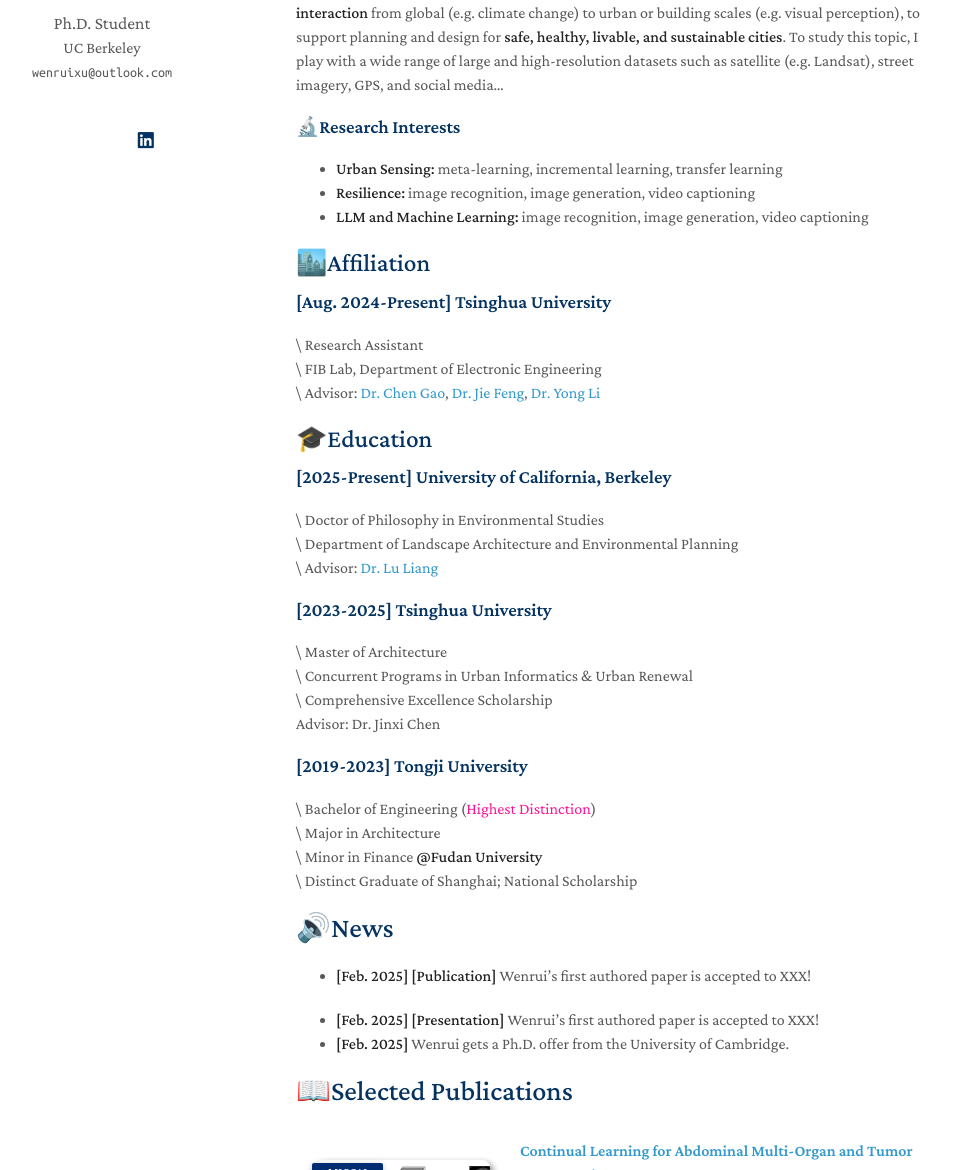
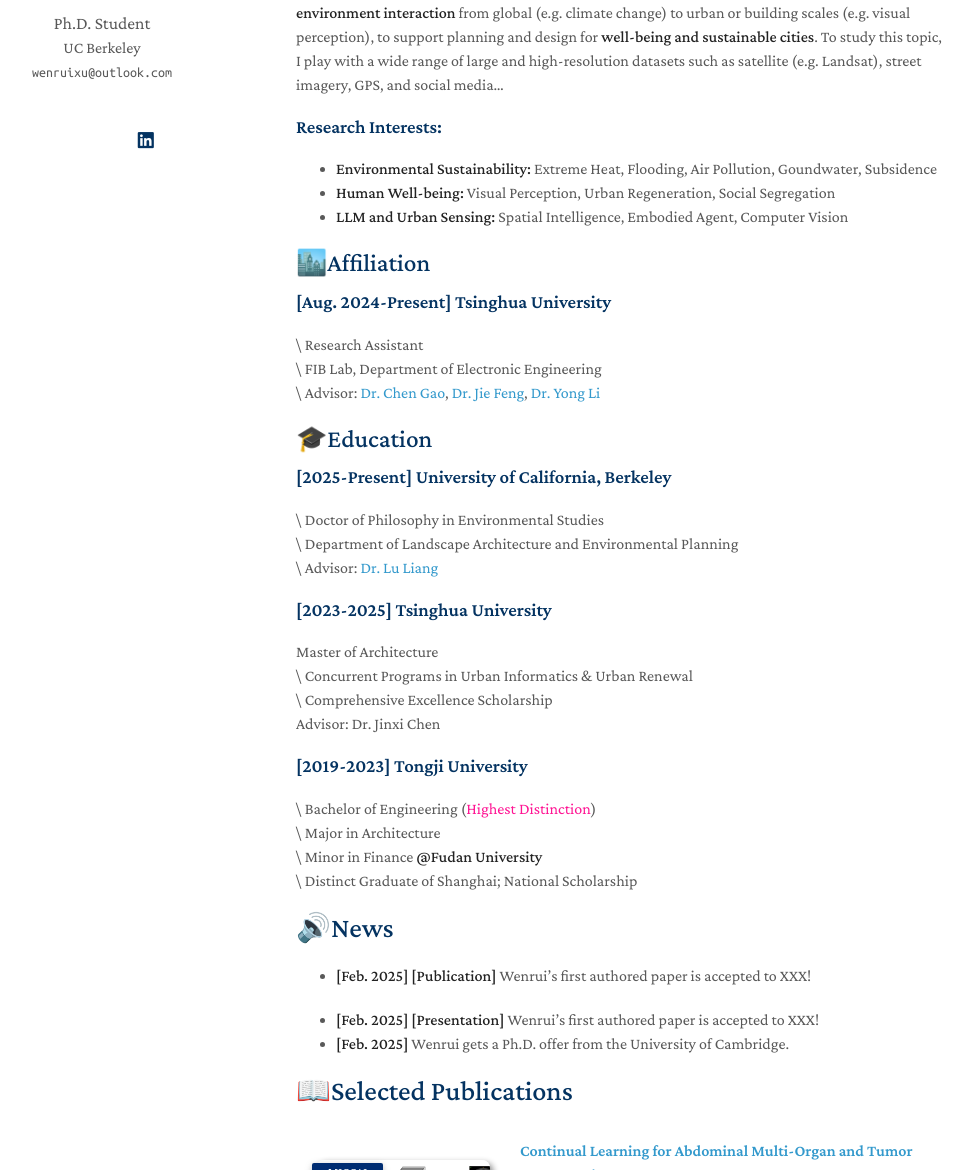
Before and after one commit to ruaruaxu/ruaruaxu.github.io, a Jekyll site: the page built from index.md, in a window 1280 px wide and 1400 px high. Shown: the part 230-1400 px from the top of the window, without its empty margins (174-1146 px from the left). Built offline with Jekyll 4.4.1, drawn with Linux system fonts in a browser that asks for light colours; a style sheet for code colours, icons or effects is not loaded; our own code applies the rules of GitHub Pages for plain Markdown files; some of the changed text lies outside the part shown.

Commit message:
Update index.md

```diff
--- a/index.md
+++ b/index.md
@@ -7,13 +7,13 @@
 
 Hi there! I am an incoming 2025 Fall Ph.D. (Environmenal Studies) student at [UC Berkeley](https://www.berkeley.edu/)  with [Dr. Lu Liang](https://sites.google.com/site/liang3mlab/people/prof-lu-liang) in the [Geospatial 3M Lab](https://sites.google.com/site/liang3mlab/home). I received my M.Arch from Tsinghua University in 2025 and B.Eng (Architecture) from Tongji University with the highest distinction in 2023.
 
-I mainly use **GIS, Remote Sensing, and GeoAI** approaches to understand the **human-environment interaction** from global (e.g. climate change) to urban or building scales (e.g. visual perception), to support planning and design for **safe, healthy, livable, and sustainable cities**. To study this topic, I play with a wide range of large and high-resolution datasets such as satellite (e.g. Landsat), street imagery, GPS, and social media...
+I mainly use **GIS, Remote Sensing, and Geospatial AI** approaches to understand the **human-environment interaction** from global (e.g. climate change) to urban or building scales (e.g. visual perception), to support planning and design for **well-being and sustainable cities**. To study this topic, I play with a wide range of large and high-resolution datasets such as satellite (e.g. Landsat), street imagery, GPS, and social media...
 
-### 🔬Research Interests
+### Research Interests:
 
-- **Urban Sensing:** meta-learning, incremental learning, transfer learning
-- **Resilience:** image recognition, image generation, video captioning
-- **LLM and Machine Learning:** image recognition, image generation, video captioning
+- **Environmental Sustainability:** Extreme Heat, Flooding, Air Pollution, Goundwater, Subsidence
+- **Human Well-being:** Visual Perception, Urban Regeneration, Social Segregation
+- **LLM and Urban Sensing:** Spatial Intelligence, Embodied Agent, Computer Vision
 
 
 ## 🏙️Affiliation
@@ -32,7 +32,7 @@
 \                   Advisor: [Dr. Lu Liang](https://sites.google.com/site/liang3mlab/people/prof-lu-liang)
 
 ### [2023-2025] Tsinghua University<br>
-\                Master of Architecture<br>
+Master of Architecture<br>
 \                Concurrent Programs in Urban Informatics & Urban Renewal<br>
 \                Comprehensive Excellence Scholarship<br>
 Advisor: Dr. Jinxi Chen
```
